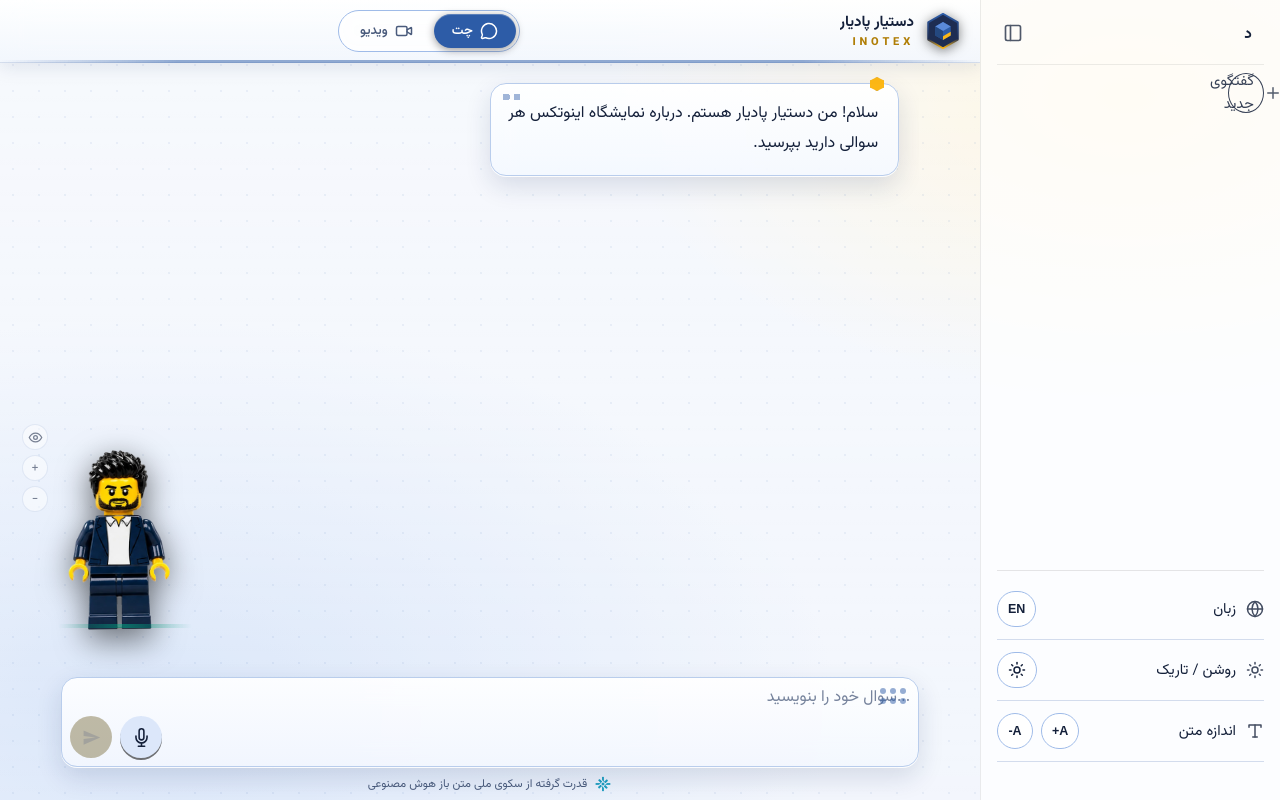
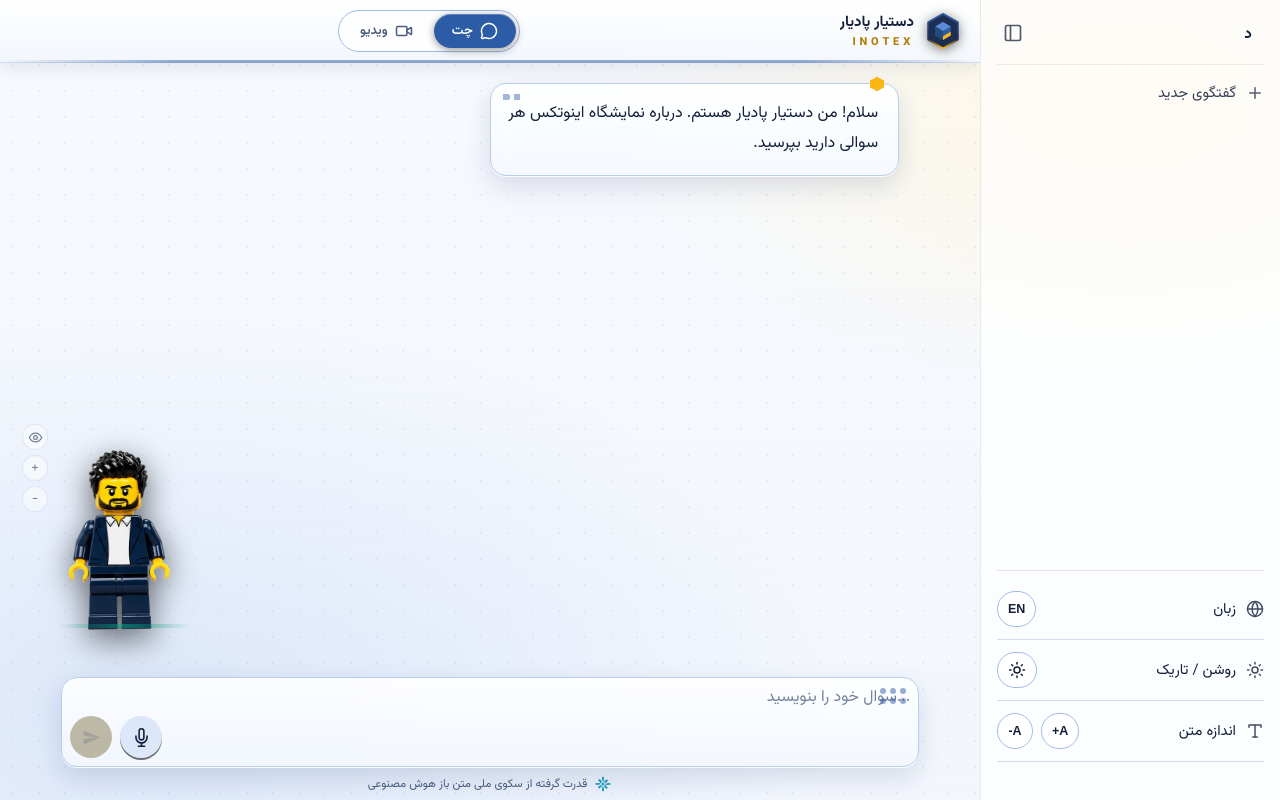
Before and after one commit to Kohandezh/PadyarAIChatBot, a FastAPI app: page / in a window 1280 px wide. Run offline with FastAPI, Linux system fonts and the light colour scheme; data that the repository does not hold is empty; parts of the project's set-up code (start-up, migrations or seed data) failed here and were passed over; some libraries are stand-ins or nearby versions.

Commit message:
fix(chat): stop #new-chat-btn id styles overriding the sidebar row
#new-chat-btn's id-selector rules (36x36 circle, border, border-radius:
50%) predate the button's move into the drawer as a labelled row
(.menu-newchat-btn). ID specificity beat the class's row styles
(width: 100%, border-radius: 10px, border: none), so the button still
rendered as a small circular icon instead of the intended full-width
labelled row. Drop the properties .menu-newchat-btn already owns.

Co-Authored-By: Claude Opus 4.8 <noreply@anthropic.com>

```diff
--- a/static/chat/base.css
+++ b/static/chat/base.css
@@ -436,16 +436,11 @@ button:disabled {
    name lives entirely in title/aria-label (data-i18n-title="newChat") — no
    visible text label, so it reads as a single, obvious "+" everywhere. */
 #new-chat-btn {
-    width: 36px;
-    height: 36px;
     padding: 0;
     display: flex;
     align-items: center;
-    justify-content: center;
     background: transparent;
     color: currentColor;
-    border: 1px solid currentColor;
-    border-radius: 50%;
     cursor: pointer;
     opacity: 0.85;
     flex-shrink: 0;
```
